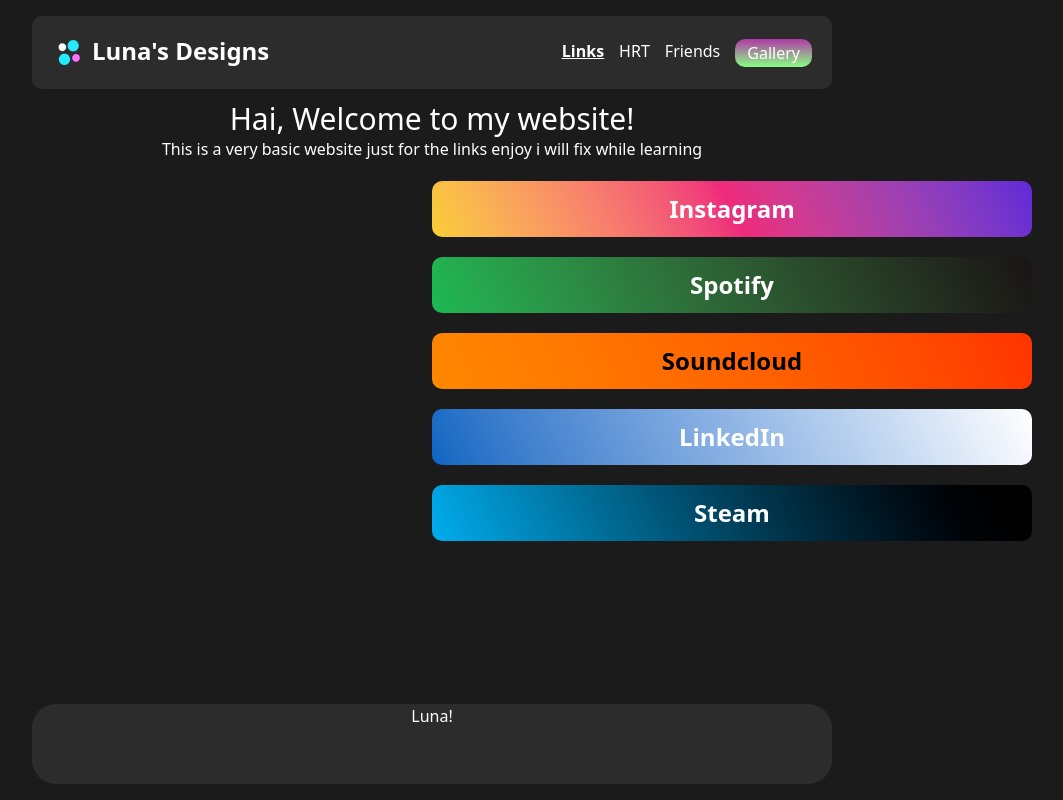
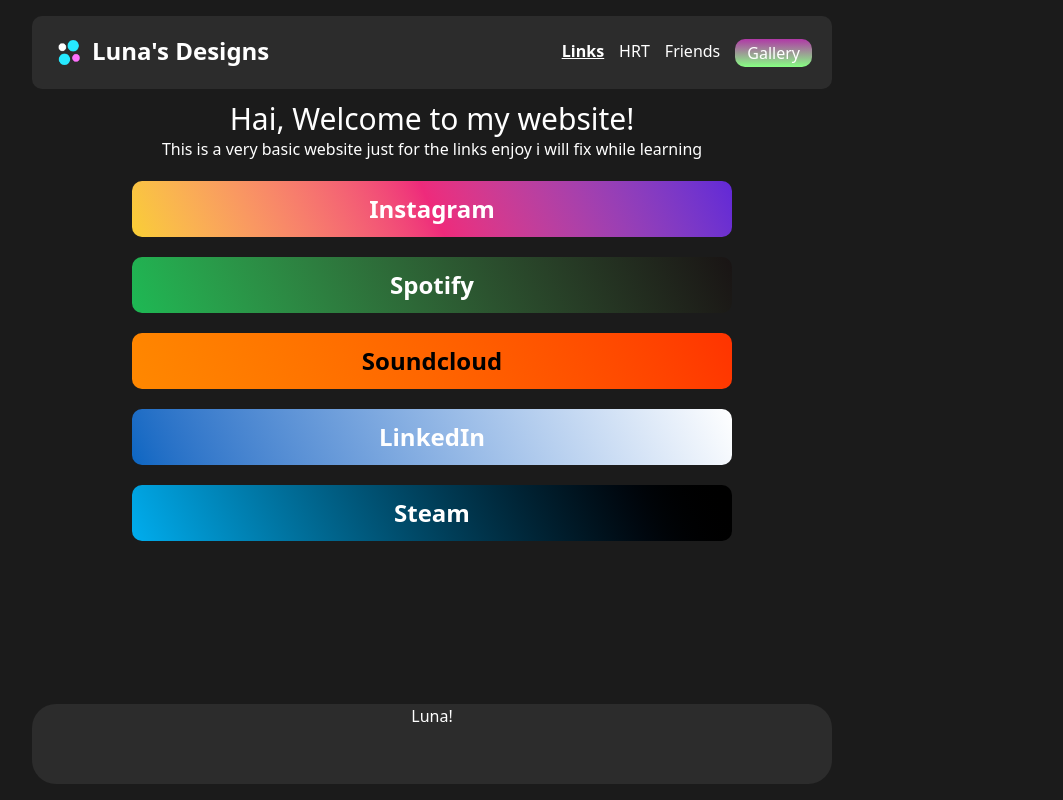
Before and after one commit to Lunadrite/discord, a React (Vite) app: page / in a window 1280 px wide. Shown: the whole page, without its empty margins (208-1271 px from the left). Built offline with nearby package versions, Linux system fonts and the light colour scheme.

Commit message:
Connections Center Fix

```diff
--- a/src/components/home/Connections.tsx
+++ b/src/components/home/Connections.tsx
@@ -2,7 +2,7 @@
   return (
     <div className="mt-5 ">
       <div className="" />
-      <ul className="flex gap-[20px] flex-col list-none w-[600px] mx-100">
+      <ul className="flex gap-[20px] flex-col list-none w-[600px] mx-auto">
         {" "}
         {/* mx change for picture later */}
         <li>
--- a/src/pages/Home.tsx
+++ b/src/pages/Home.tsx
@@ -2,9 +2,9 @@
 export default function Home() {
   return (
     <main className="h-fit">
-      <div className=" pt-3 font-medium text-center mx-auto">
+      <div className=" pt-3 font-medium text-center">
         <p className="text-3xl ">Hai, Welcome to my website!</p>
-        <p className="font-light  mx-autotext-center">
+        <p className="font-light ">
           This is a very basic website just for the links enjoy i will fix while
           learning
         </p>
```
